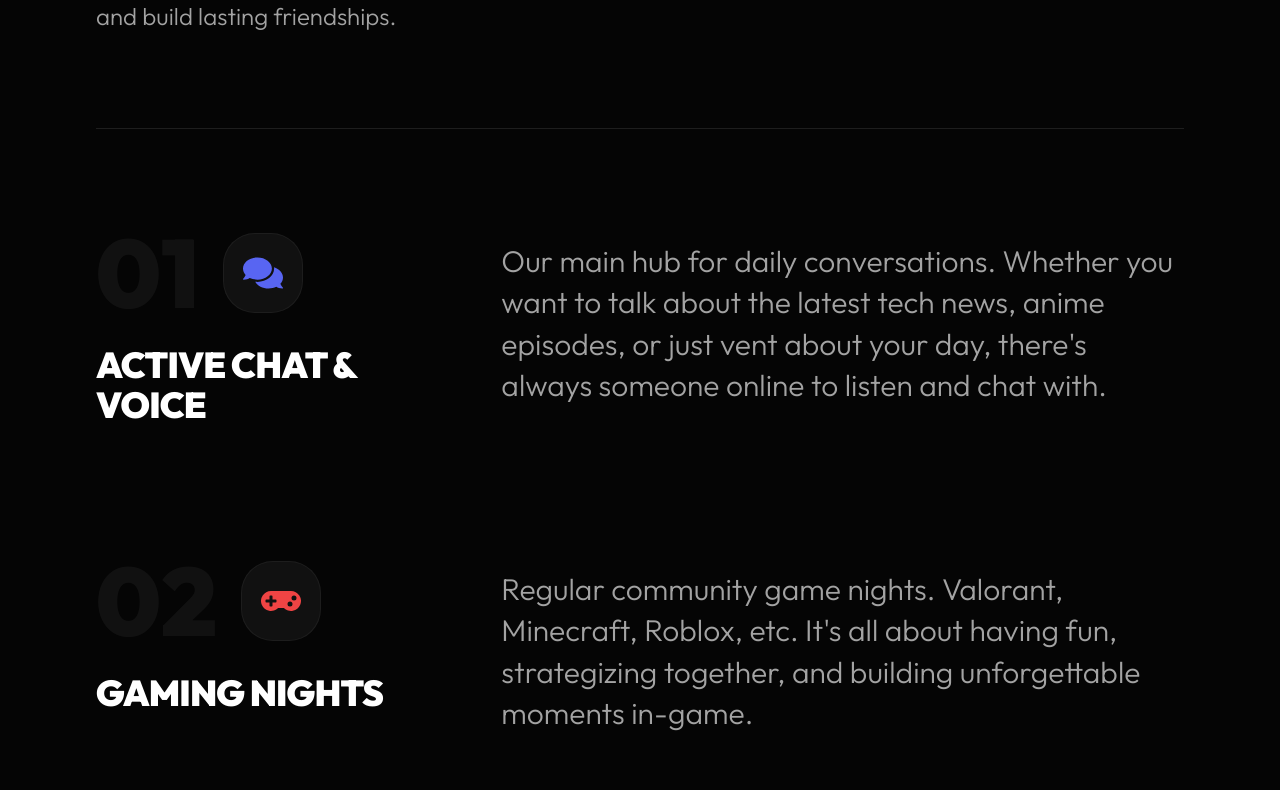
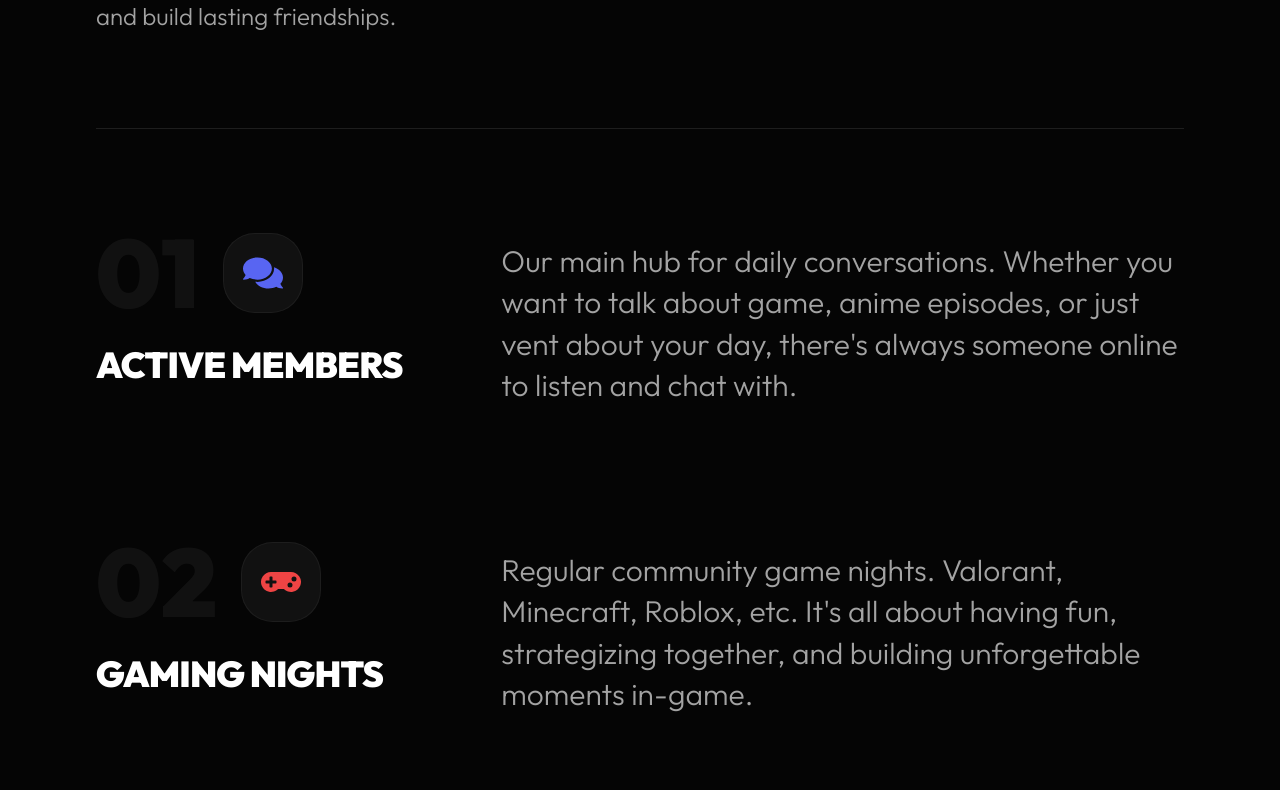
Before and after one commit to KH1EV/website-Kh1evNextGeneration, a Next.js app: page /community/about in a window 1280 px wide. Shown: the part 970-1760 px from the top of the page. Built offline with nearby package versions, Linux system fonts and the light colour scheme; no server answers.

Commit message:
update: UI UX about community

```diff
--- a/src/app/community/about/page.tsx
+++ b/src/app/community/about/page.tsx
@@ -6,7 +6,7 @@ import gsap from "gsap";
 import { ScrollTrigger } from "gsap/ScrollTrigger";
 import Navbar from "@/components/Navbar";
 import Footer from "@/components/Footer";
-import { FaGamepad, FaComments, FaMusic, FaHeart, FaDiscord, FaTrophy, FaRobot, FaCode, FaMicrophoneAlt, FaUsers } from "react-icons/fa";
+import { FaGamepad, FaComments, FaMusic, FaHeart, FaDiscord, FaTrophy, FaRobot, FaCode, FaMicrophoneAlt, FaUsers, FaBookOpen } from "react-icons/fa";
 import Link from "next/link";
 
 gsap.registerPlugin(useGSAP, ScrollTrigger);
@@ -111,8 +111,8 @@ export default function AboutCommunity() {
           <div className="flex flex-col gap-16 md:gap-32 border-t border-white/10 pt-16 md:pt-24">
             {[
               {
-                title: "Active Chat & Voice",
-                desc: "Our main hub for daily conversations. Whether you want to talk about the latest tech news, anime episodes, or just vent about your day, there's always someone online to listen and chat with.",
+                title: "Active Members",
+                desc: "Our main hub for daily conversations. Whether you want to talk about game, anime episodes, or just vent about your day, there's always someone online to listen and chat with.",
                 icon: FaComments,
                 color: "text-[#5865F2]"
               },
@@ -130,9 +130,15 @@ export default function AboutCommunity() {
               },
               {
                 title: "Code Collabs",
-                desc: "Find partners for your side projects, ask for debugging help, or join our monthly hackathons. A collaborative environment designed to elevate your programming skills.",
+                desc: "Find partners for your side projects or ask for debugging help. A collaborative environment designed to elevate your programming skills.",
                 icon: FaCode,
                 color: "text-purple-500"
+              },
+              {
+                title: "Study Together",
+                desc: "We don't just code. Need advice for school or college, or looking for study partners? Hop into a voice channel, share your screen, and tackle homework or assignments together in a supportive environment.",
+                icon: FaBookOpen,
+                color: "text-yellow-500"
               },
               {
                 title: "Safe Space",
```
